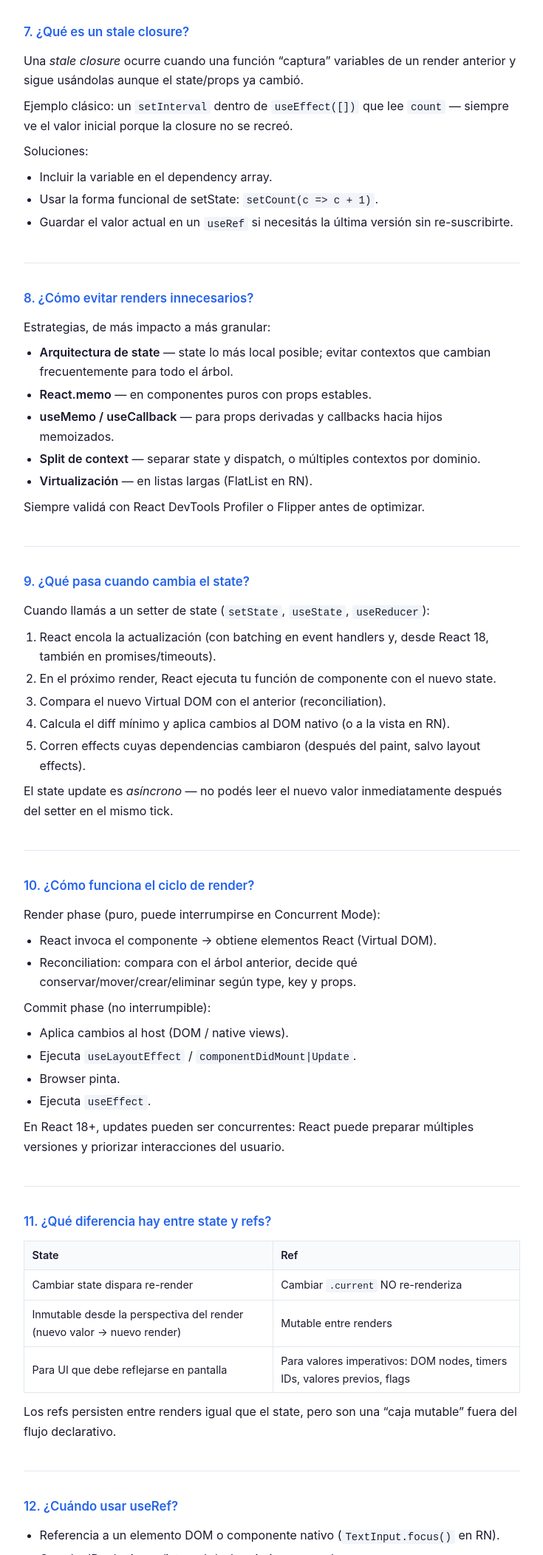
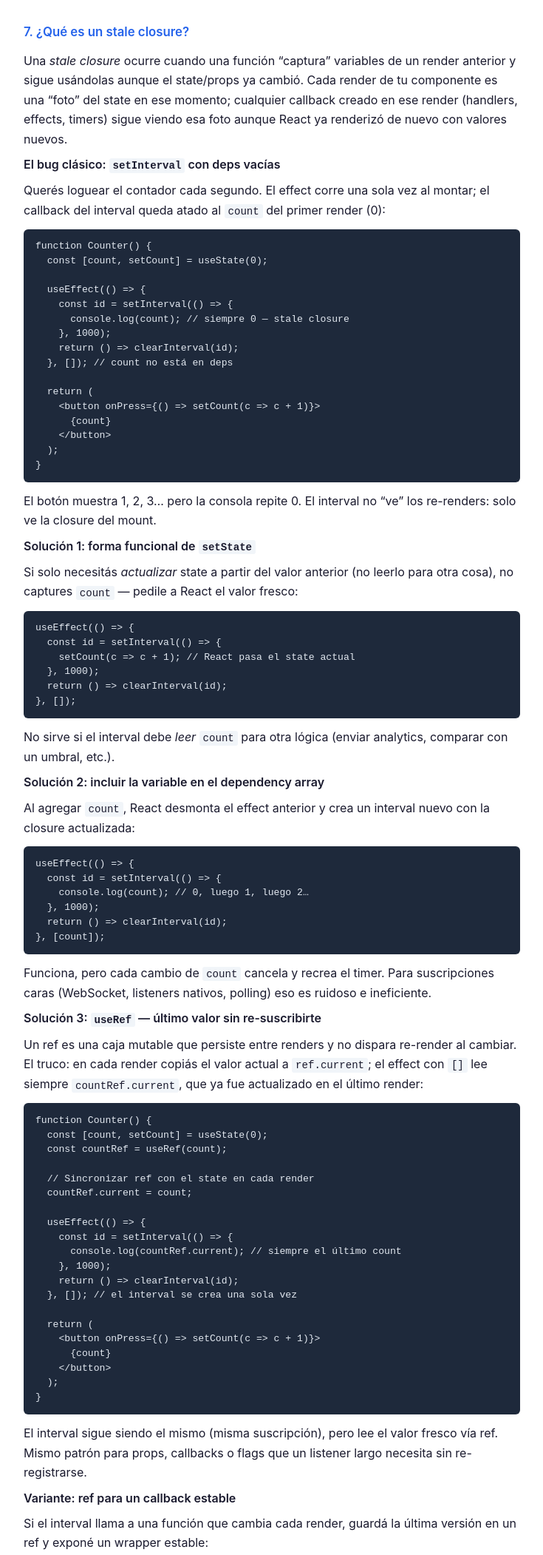
Before and after one commit to mmanna3/conocimiento_react_native, a plain HTML site: page 01a-React-Hooks.html in a window 1280 px wide. Shown: the part 2320-4422 px from the top of the page at 74% size, without its empty margins (272-1007 px from the left). Drawn offline with Linux system fonts and the light colour scheme.

Commit message:
mejor desarrollo stale closure

```diff
--- a/01a-React-Hooks.html
+++ b/01a-React-Hooks.html
@@ -92,14 +92,84 @@
 <section class="question">
   <h2>7. ¿Qué es un stale closure?</h2>
   <div class="answer">
-    <p>Una <em>stale closure</em> ocurre cuando una función “captura” variables de un render anterior y sigue usándolas aunque el state/props ya cambió.</p>
-    <p>Ejemplo clásico: un <code>setInterval</code> dentro de <code>useEffect([])</code> que lee <code>count</code> — siempre ve el valor inicial porque la closure no se recreó.</p>
-    <p>Soluciones:</p>
-    <ul>
-      <li>Incluir la variable en el dependency array.</li>
-      <li>Usar la forma funcional de setState: <code>setCount(c =&gt; c + 1)</code>.</li>
-      <li>Guardar el valor actual en un <code>useRef</code> si necesitás la última versión sin re-suscribirte.</li>
-    </ul>
+    <p>Una <em>stale closure</em> ocurre cuando una función “captura” variables de un render anterior y sigue usándolas aunque el state/props ya cambió. Cada render de tu componente es una “foto” del state en ese momento; cualquier callback creado en ese render (handlers, effects, timers) sigue viendo esa foto aunque React ya renderizó de nuevo con valores nuevos.</p>
+
+    <p><strong>El bug clásico: <code>setInterval</code> con deps vacías</strong></p>
+    <p>Querés loguear el contador cada segundo. El effect corre una sola vez al montar; el callback del interval queda atado al <code>count</code> del primer render (0):</p>
+    <pre><code>function Counter() {
+  const [count, setCount] = useState(0);
+
+  useEffect(() =&gt; {
+    const id = setInterval(() =&gt; {
+      console.log(count); // siempre 0 — stale closure
+    }, 1000);
+    return () =&gt; clearInterval(id);
+  }, []); // count no está en deps
+
+  return (
+    &lt;button onPress={() =&gt; setCount(c =&gt; c + 1)}&gt;
+      {count}
+    &lt;/button&gt;
+  );
+}</code></pre>
+    <p>El botón muestra 1, 2, 3… pero la consola repite 0. El interval no “ve” los re-renders: solo ve la closure del mount.</p>
+
+    <p><strong>Solución 1: forma funcional de <code>setState</code></strong></p>
+    <p>Si solo necesitás <em>actualizar</em> state a partir del valor anterior (no leerlo para otra cosa), no captures <code>count</code> — pedile a React el valor fresco:</p>
+    <pre><code>useEffect(() =&gt; {
+  const id = setInterval(() =&gt; {
+    setCount(c =&gt; c + 1); // React pasa el state actual
+  }, 1000);
+  return () =&gt; clearInterval(id);
+}, []);</code></pre>
+    <p>No sirve si el interval debe <em>leer</em> <code>count</code> para otra lógica (enviar analytics, comparar con un umbral, etc.).</p>
+
+    <p><strong>Solución 2: incluir la variable en el dependency array</strong></p>
+    <p>Al agregar <code>count</code>, React desmonta el effect anterior y crea un interval nuevo con la closure actualizada:</p>
+    <pre><code>useEffect(() =&gt; {
+  const id = setInterval(() =&gt; {
+    console.log(count); // 0, luego 1, luego 2…
+  }, 1000);
+  return () =&gt; clearInterval(id);
+}, [count]);</code></pre>
+    <p>Funciona, pero cada cambio de <code>count</code> cancela y recrea el timer. Para suscripciones caras (WebSocket, listeners nativos, polling) eso es ruidoso e ineficiente.</p>
+
+    <p><strong>Solución 3: <code>useRef</code> — último valor sin re-suscribirte</strong></p>
+    <p>Un ref es una caja mutable que persiste entre renders y no dispara re-render al cambiar. El truco: en cada render copiás el valor actual a <code>ref.current</code>; el effect con <code>[]</code> lee siempre <code>countRef.current</code>, que ya fue actualizado en el último render:</p>
+    <pre><code>function Counter() {
+  const [count, setCount] = useState(0);
+  const countRef = useRef(count);
+
+  // Sincronizar ref con el state en cada render
+  countRef.current = count;
+
+  useEffect(() =&gt; {
+    const id = setInterval(() =&gt; {
+      console.log(countRef.current); // siempre el último count
+    }, 1000);
+    return () =&gt; clearInterval(id);
+  }, []); // el interval se crea una sola vez
+
+  return (
+    &lt;button onPress={() =&gt; setCount(c =&gt; c + 1)}&gt;
+      {count}
+    &lt;/button&gt;
+  );
+}</code></pre>
+    <p>El interval sigue siendo el mismo (misma suscripción), pero lee el valor fresco vía ref. Mismo patrón para props, callbacks o flags que un listener largo necesita sin re-registrarse.</p>
+
+    <p><strong>Variante: ref para un callback estable</strong></p>
+    <p>Si el interval llama a una función que cambia cada render, guardá la última versión en un ref y exponé un wrapper estable:</p>
+    <pre><code>const onTickRef = useRef(onTick);
+onTickRef.current = onTick;
+
+useEffect(() =&gt; {
+  const id = setInterval(() =&gt; onTickRef.current(), 1000);
+  return () =&gt; clearInterval(id);
+}, []);</code></pre>
+    <p>Así <code>onTick</code> puede cerrar sobre props/state del render actual sin meter <code>onTick</code> en las deps del effect.</p>
+
+    <p>Resumen para entrevista: stale closure = callback viejo con variables viejas. Arreglalo con updater funcional (solo para setState), deps correctas (re-suscribe), o ref (lee lo último sin re-suscribir).</p>
   </div>
 </section>
 
```
